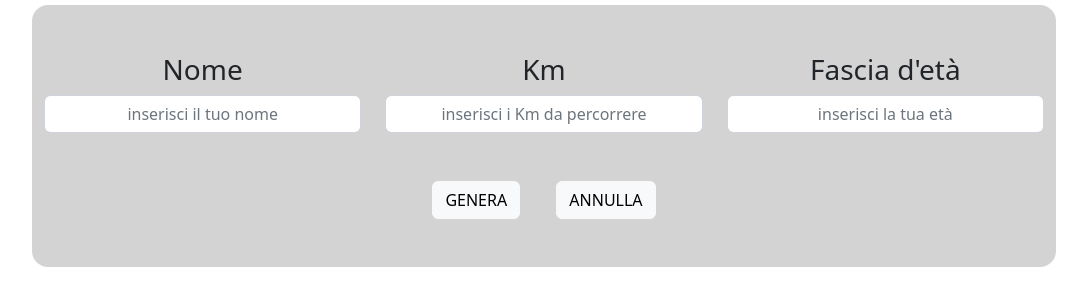
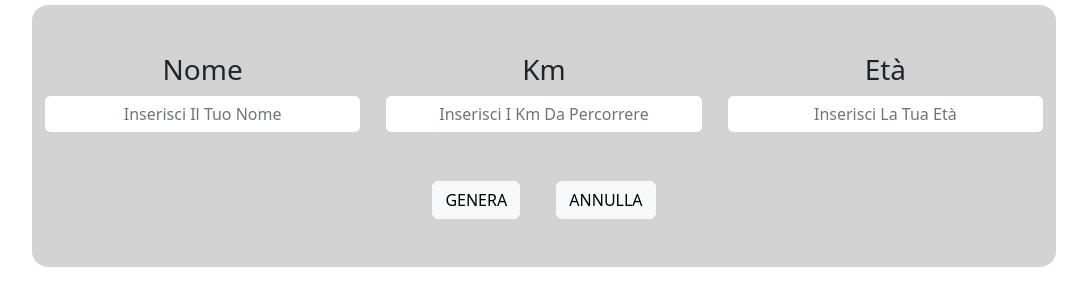
Before and after one commit to fabioSirigu/js-biglietto-treno-form, a plain HTML site: page index.html in a window 1280 px wide. Shown: the part 75-380 px from the top of the page, without its empty margins (96-1183 px from the left). Drawn offline with nearby package versions, Linux system fonts and the light colour scheme.

Commit message:
add details

```diff
--- a/index.html
+++ b/index.html
@@ -25,16 +25,16 @@
                         <div class="row">
                               <div class="col text-center">
                                     <h3>Nome</h3>
-                                    <input type="text" class="form-control text-center user_km" id="name" placeholder="inserisci il tuo nome">
+                                    <input type="text" class="form-control text-center text-capitalize" id="name" placeholder="inserisci il tuo nome">
 
                               </div>
                               <div class="col text-center">
                                     <h3>Km</h3>
-                                    <input type="text" class="form-control text-center" id="km" placeholder="inserisci i Km da percorrere">
+                                    <input type="text" class="form-control text-center text-capitalize" id="km" placeholder="inserisci i Km da percorrere">
                               </div>
                               <div class="col text-center">
-                                    <h3>Fascia d'età</h3>
-                                    <input type="text" class="form-control text-center" id="age" placeholder="inserisci la tua età">
+                                    <h3>Età</h3>
+                                    <input type="text" class="form-control text-center text-capitalize" id="age" placeholder="inserisci la tua età">
                                     <!-- <select id="age" class="form-select text-center" aria-label="Default select example">
                                           <option selected>...</option>
                                           <option id="minors" value="Minorenne">Minorenne</option>
@@ -61,7 +61,7 @@
                               <div class="row g-0">
                                 <div class="col-md-2">
                                   <h4>Nome del passeggero</h4>
-                                  <p class="name_passenger" id="ticket_name"></p>
+                                  <p class="name_passenger text-uppercase" id="ticket_name"></p>
                                 </div>
                                 <div class="col-md-10 d-flex justify-content-between">
                                   <div class="col-3">
```
